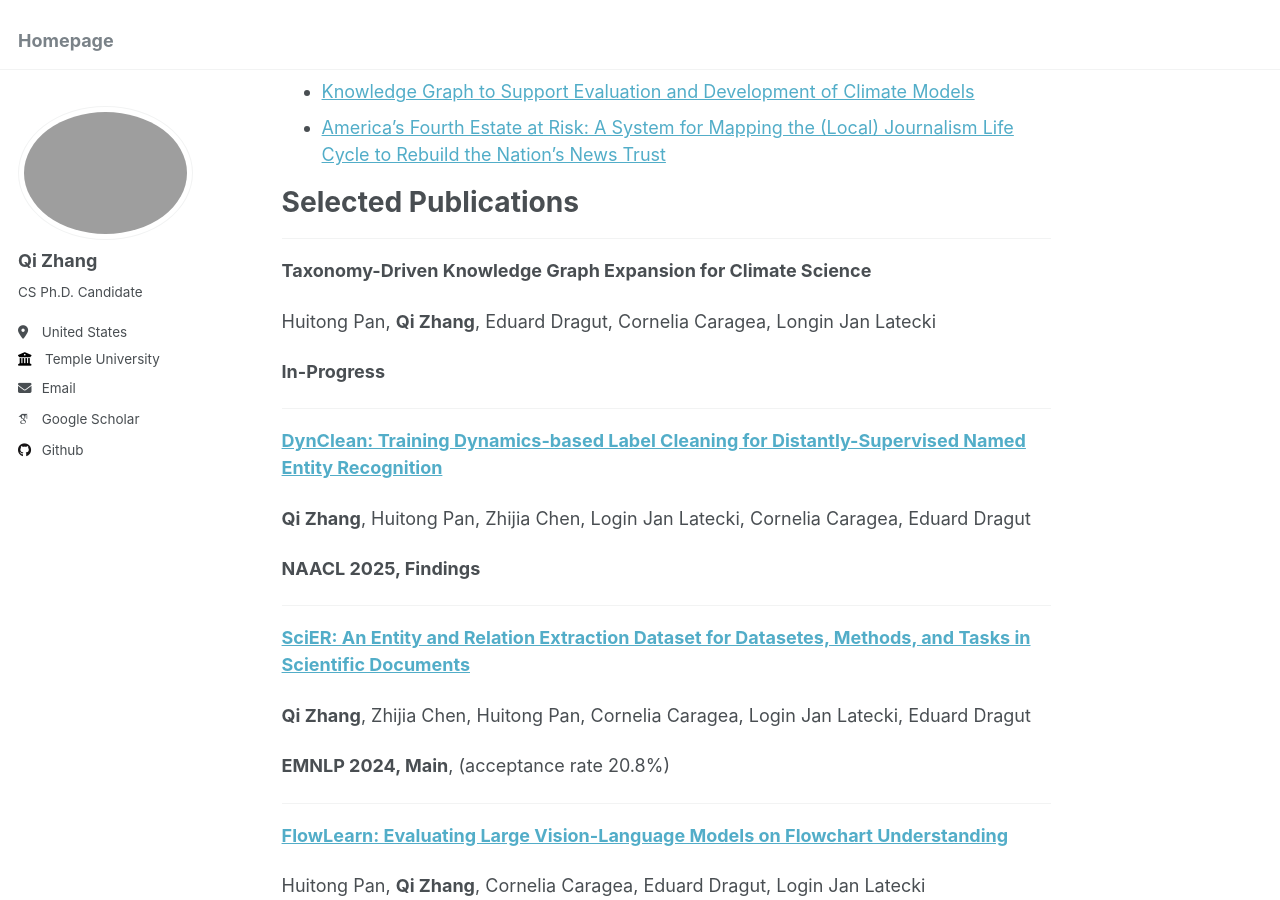
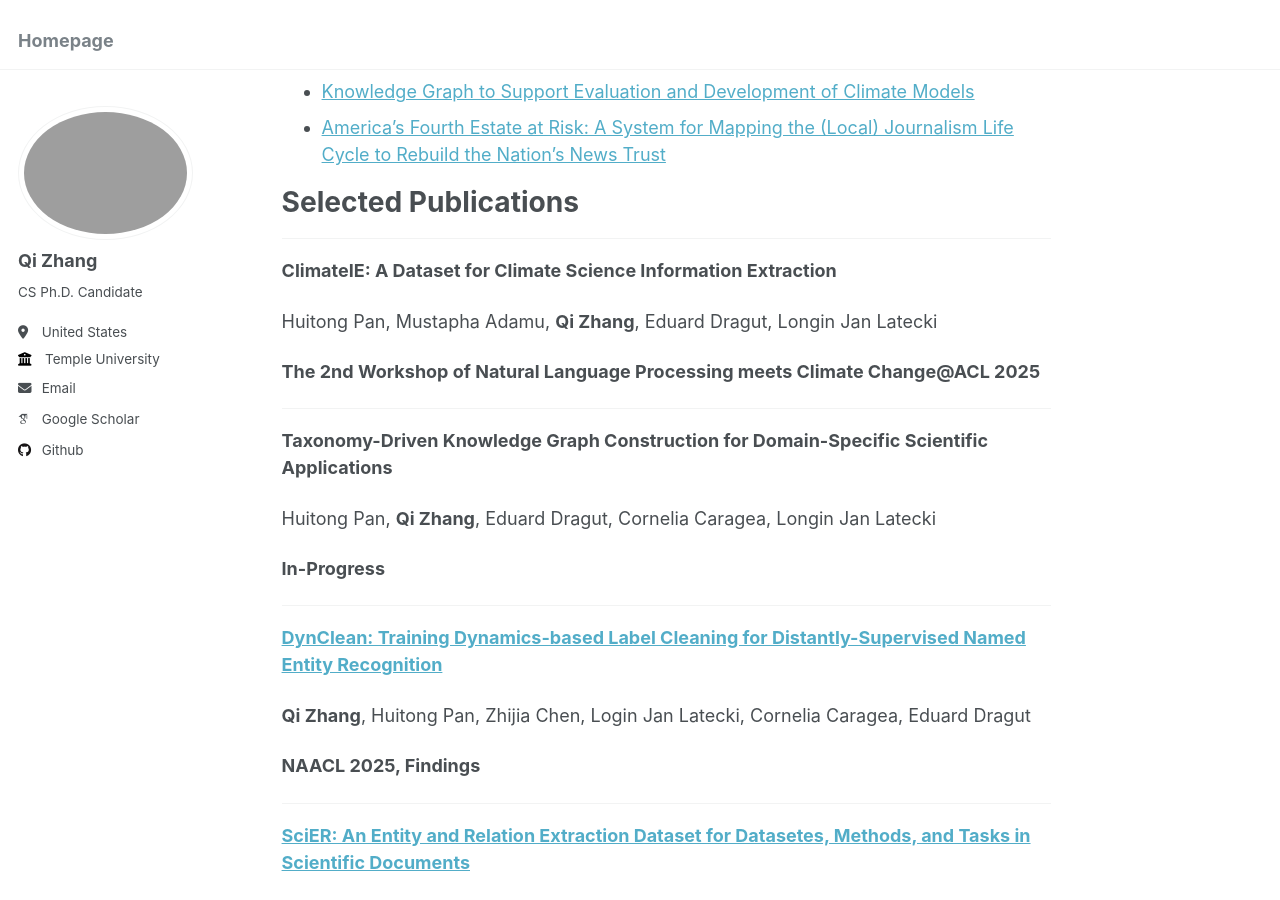
Before and after one commit to edzq/edzq.github.io, a Jekyll site: the page built from _pages/about.md, in a window 1280 px wide and 900 px high, scrolled down 509 px. Built offline with Jekyll 4.4.1, drawn with Linux system fonts in a browser that asks for light colours; some web fonts are replaced.

Commit message:
update publications

```diff
--- a/_pages/about.md
+++ b/_pages/about.md
@@ -27,7 +27,14 @@ Mapping the (Local) Journalism Life Cycle to Rebuild the Nation's News Trust](ht
 
 
 ---
-**Taxonomy-Driven Knowledge Graph Expansion for Climate Science**
+**ClimateIE: A Dataset for Climate Science Information Extraction**
+
+Huitong Pan, Mustapha Adamu, **Qi Zhang**, Eduard Dragut, Longin Jan Latecki
+
+**The 2nd Workshop of Natural Language Processing meets Climate Change@ACL 2025**
+
+---
+**Taxonomy-Driven Knowledge Graph Construction for Domain-Specific Scientific Applications**
 
 Huitong Pan, **Qi Zhang**, Eduard Dragut, Cornelia Caragea, Longin Jan Latecki
 
```
